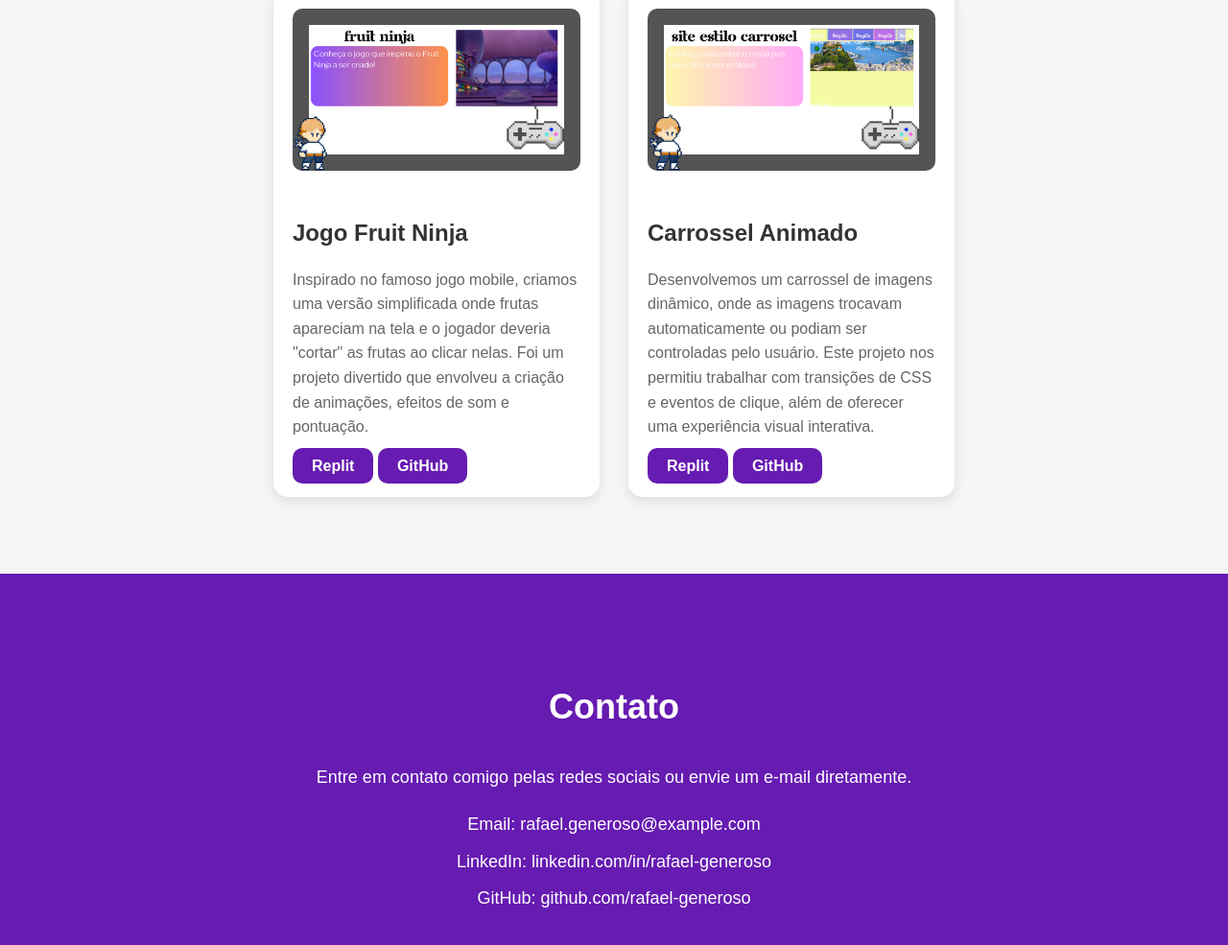
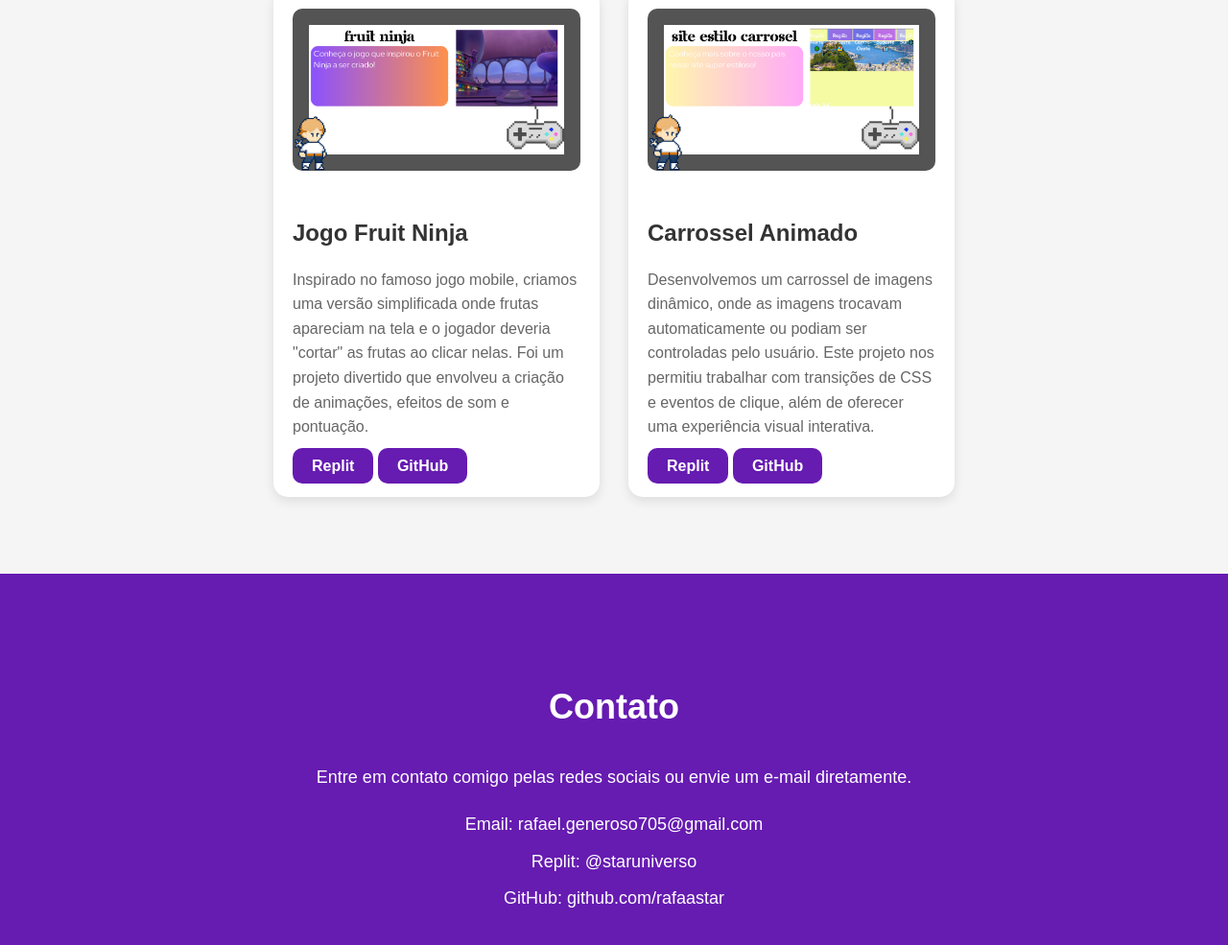
Before and after one commit to rafaastar/Meu-Portf-lio, a plain HTML site: page index.html in a window 1280 px wide. Shown: the part 1829-2814 px from the top of the page at 96% size. Drawn offline with Linux system fonts and the light colour scheme.

Commit message:
Update index.html

```diff
--- a/index.html
+++ b/index.html
@@ -84,7 +84,7 @@
           <h3>Mercadinho Virtual</h3>
           <p>Nesse projeto, simulamos uma loja online simples, onde o usuário podia adicionar produtos ao carrinho e ver o valor total da compra. Utilizamos JavaScript para atualizar os valores em tempo real e CSS para criar um design atraente e funcional.</p>
           <a href="https://replit.com/@staruniverso/Mercado-100-Plagios?v=1#index.html" target="_blank" class="btn-projeto">Replit</a>
-          <a href="https://rafaastar.github.io/Mercadinho/2" target="_blank" class="btn-projeto">GitHub</a>
+          <a href="https://rafaastar.github.io/Mercadinho/" target="_blank" class="btn-projeto">GitHub</a>
 
         </div>
 
@@ -113,9 +113,9 @@
       <h2>Contato</h2>
       <p>Entre em contato comigo pelas redes sociais ou envie um e-mail diretamente.</p>
       <ul>
-        <li>Email: <a href="mailto:rafael.generoso@example.com">rafael.generoso@example.com</a></li>
-        <li>LinkedIn: <a href="https://linkedin.com/in/rafael-generoso" target="_blank">linkedin.com/in/rafael-generoso</a></li>
-        <li>GitHub: <a href="https://github.com/rafael-generoso" target="_blank">github.com/rafael-generoso</a></li>
+        <li>Email: <a href="rafael.generoso705@gmail.com">rafael.generoso705@gmail.com</a></li>
+        <li>Replit: <a href="https://replit.com/@staruniverso" target="_blank">@staruniverso</a></li>
+        <li>GitHub: <a href="https://github.com/rafaastar" target="_blank">github.com/rafaastar</a></li>
       </ul>
     </div>
   </section>
```
